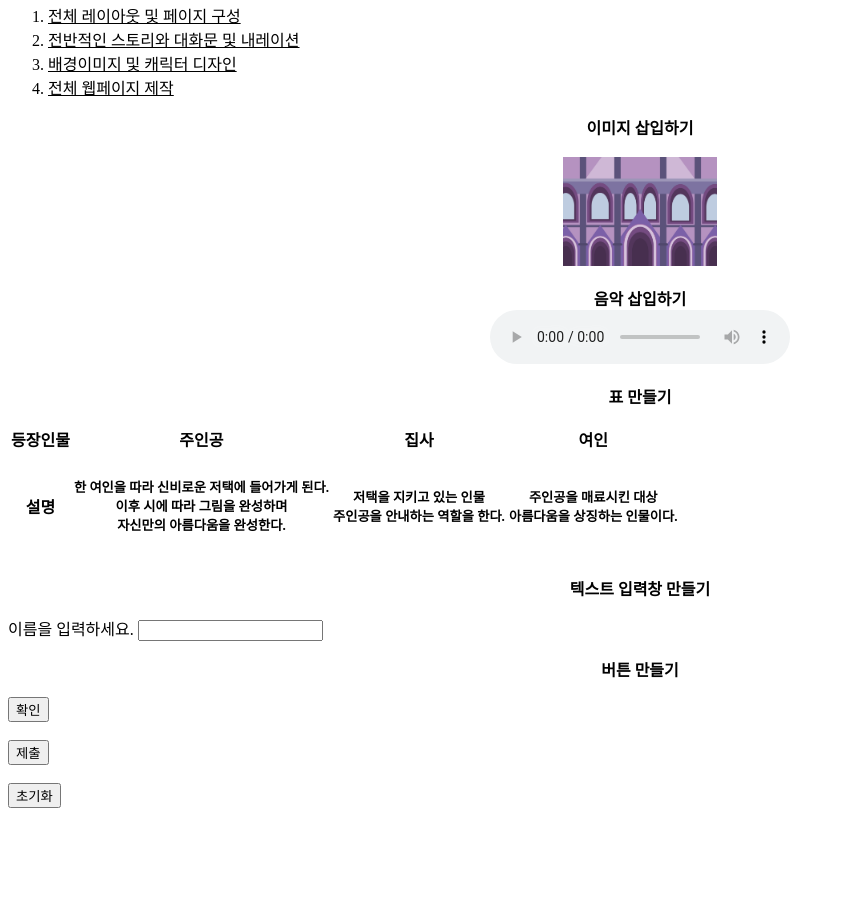
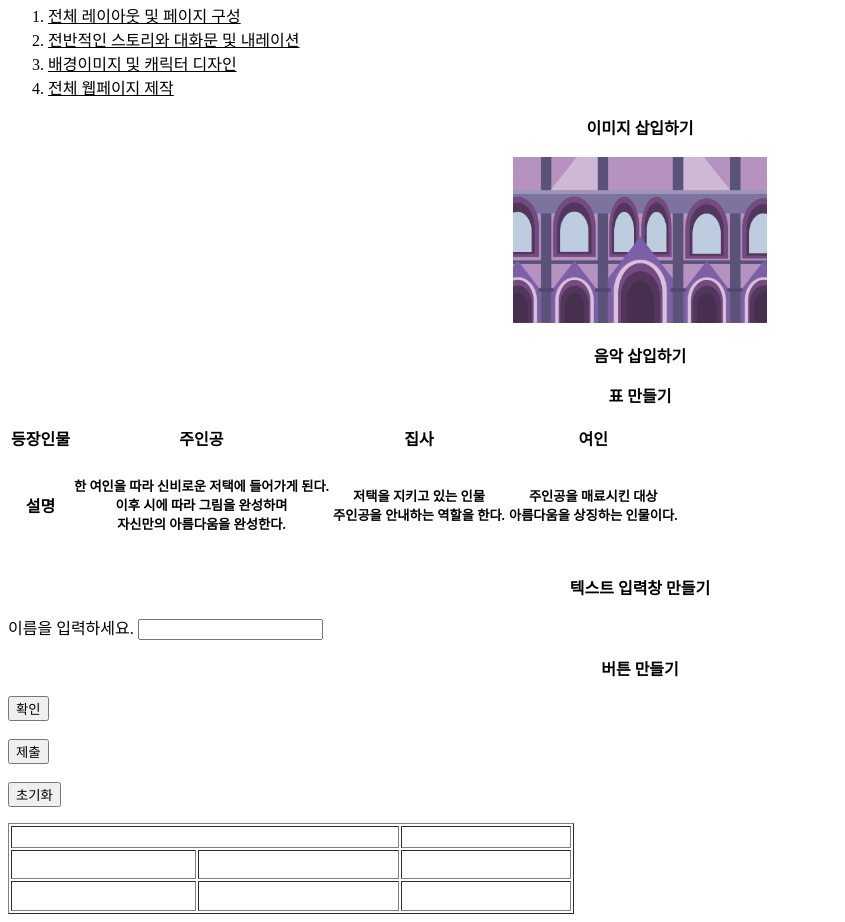
Before and after one commit to allhoon18/project1, a plain HTML site: page page1/practice.html in a window 1280 px wide. Shown: the part 545-1467 px from the top of the page, without its empty margins (0-845 px from the left). Before the commit the page ends 1369 px from the top, so only its background shows below. Drawn offline with Linux system fonts and the light colour scheme.

Commit message:
0.0.6.ver

```diff
--- a/page1/practice.html
+++ b/page1/practice.html
@@ -7,6 +7,7 @@
 p{text-align: center;}
 ol{text-decoration: underline;}
 </style>
+<meta name="viewport" content="width=device-width, initial-scale=1.0">
 </head>
 
 <body>
@@ -15,7 +16,6 @@ ol{text-decoration: underline;}
 	<br>
 	H&nbsp;&nbsp;T&nbsp;&nbsp;M&nbsp;&nbsp;L
 	</p>
-
 <p>
 	<h1 style="color:#FF0004">글자 크기 연습</h1>
 	<h2>글자 크기 연습</h2>
@@ -51,13 +51,13 @@ ol{text-decoration: underline;}
 	<b>이미지 삽입하기</b>
 	<br>
 	<br>
-	<img src="../img/배경.png" width="153.5" height="109.1" alt="건물 외관" title="건물 외관"/>
+	<img src="../img/배경.png" width="254" height="166" alt="건물 외관" title="건물 외관"/>
 	</p>
 
 <p>
 	<b>음악 삽입하기</b>
 	<br>
-	<audio src="../sound/Gabriel Faure-Sicilienne.mp3" controls loop></audio>
+
 </p>
 
 	<p>
@@ -108,11 +108,28 @@ ol{text-decoration: underline;}
 	<button type="submit">제출</button>
 	<br>
 	<br>
-	<button type="reset">초기화</button>
-	</form>
+	<button type="reset">초기화</button></form>
 	</p>
 
-
+<table width="566" height="91" border="1">
+  <tbody>
+    <tr>
+      <th height="17" colspan="2" scope="col">&nbsp;</th>
+      <th height="17" scope="col">&nbsp;</th>
+    </tr>
+    <tr>
+      <th width="181" scope="row">&nbsp;</th>
+      <td width="197">&nbsp;</td>
+      <td width="166">&nbsp;</td>
+    </tr>
+    <tr>
+      <th scope="row">&nbsp;</th>
+      <td>&nbsp;</td>
+      <td>&nbsp;</td>
+    </tr>
+  </tbody>
+</table>
 
 </body>
+
 </html>
```
Also changed, not shown: index.html (+18 -1 lines). Lines whose indentation alone changed are shown as unchanged.
